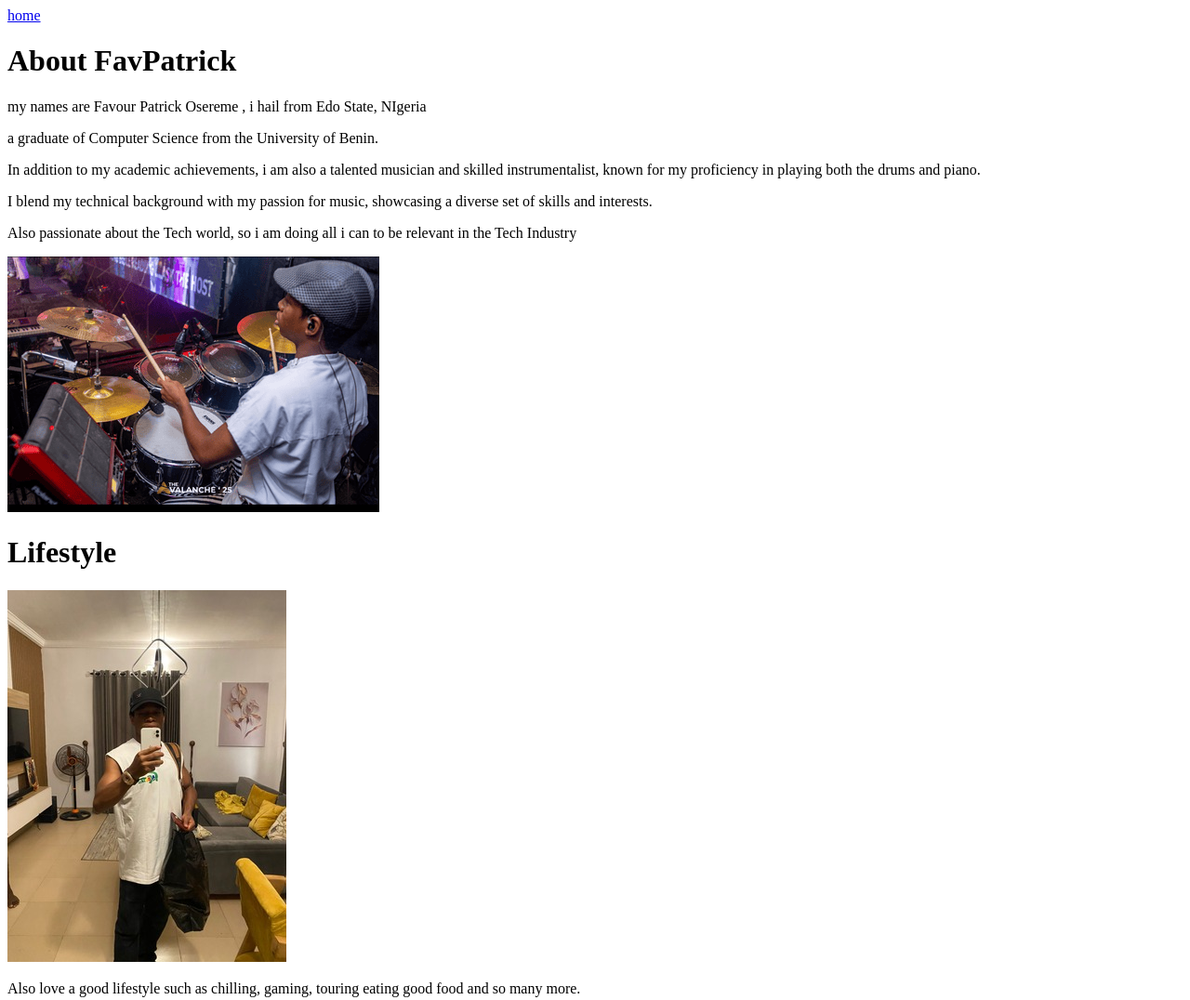
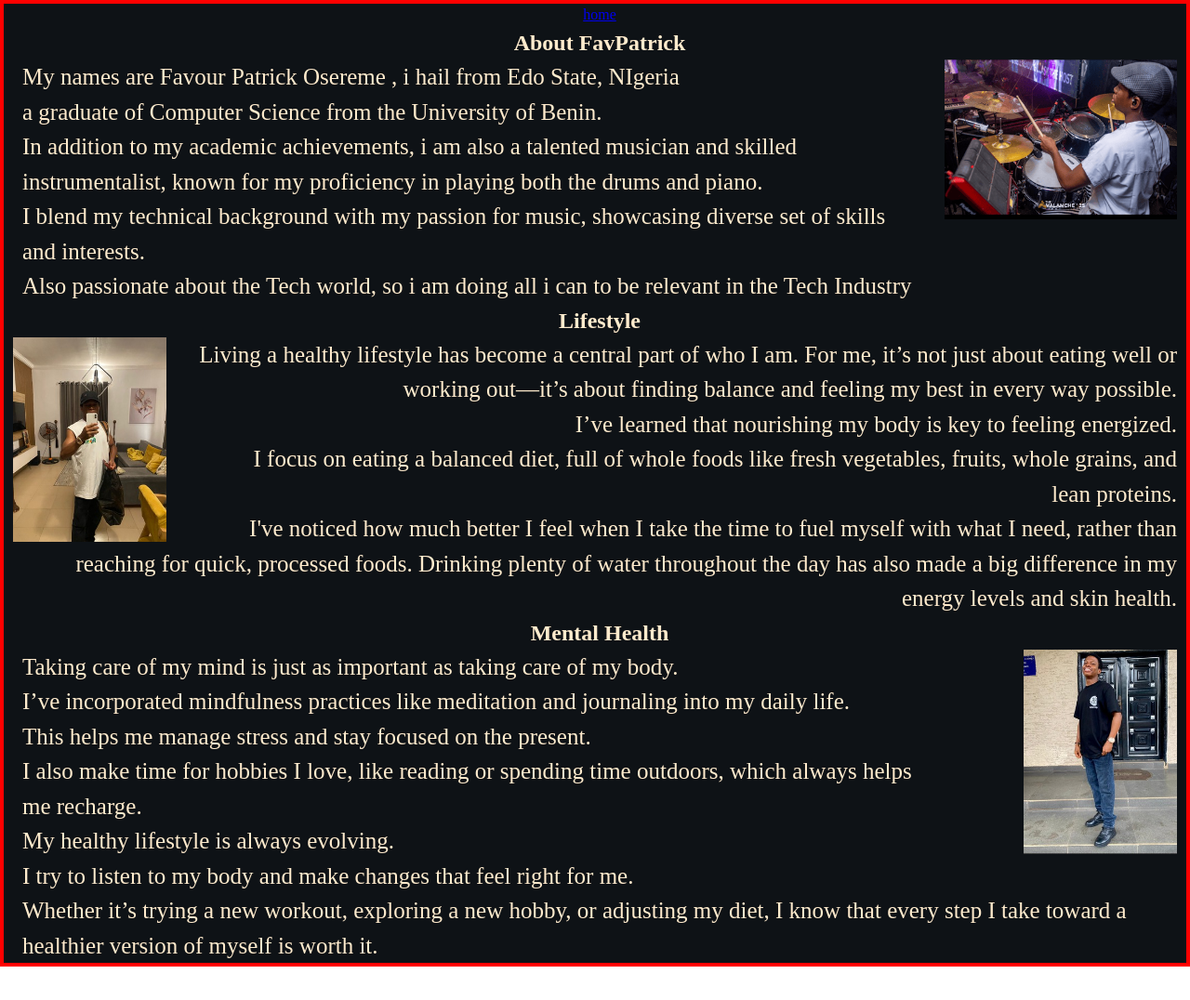
Before and after one commit to Favpatrick01/assignment-2, a plain HTML site: page media.html in a window 1280 px wide. Shown: the top 1076 px of the page at 93% size. After the commit the page ends 1040 px from the top, so only its background shows below. Drawn offline with Linux system fonts and the light colour scheme.

Commit message:
added new files

```diff
--- a/media.html
+++ b/media.html
@@ -3,31 +3,61 @@
 <head>
     <meta charset="UTF-8">
     <meta name="viewport" content="width=device-width, initial-scale=1.0">
+<link rel="stylesheet" href="style.css">
 
     <title>About Favptrick</title>
 </head>
+
 <body>
+  <div class="container">
+  <!-- start body Section-->
+  <section>
+    <div>
+      <div class="headlink">
     <a href="index.html">home</a>
+  </div>
     <h1>About FavPatrick</h1>
-    <p>my names are Favour Patrick Osereme , i hail from Edo State, NIgeria</p>
+
+    <div class="p1">
+      <div class="img1">
+        <img src="IMG_9690 (1).png" alt="favpatrick on drums" style="max-width: 250px;"/>
+        </div>
+    <p>My names are Favour Patrick Osereme , i hail from Edo State, NIgeria</p>
 <p> a graduate of Computer Science from the University of Benin. </p>
   <p>  In addition to my academic achievements, i am also a talented musician and skilled instrumentalist,
     known for my proficiency in playing both the drums and piano. </p>
-   <p> I blend my technical background with my passion for music, showcasing a diverse set of skills and interests.</p>
+   <p> I blend my technical background with my passion for music, showcasing diverse set of skills and interests.</p>
     <p>Also passionate about the Tech world, so i am doing all i can to be relevant in the Tech Industry</p>
+  </div>
 
-    <img src="IMG_9690 (1).png" alt="favpatrick on drums"/>
-
-    <h1>Lifestyle</h1>
-    <img src="lifestyle (1).jpg" alt="favpatrick ">
-    <p>Also love a good lifestyle such as chilling, gaming, touring eating good food and so many more.</p>
-
-    <video width="320" height="240" controls>
-        <source src="beach.mp4" type="video/mp4">
-
-      Your browser does not support the video tag.
-      </video>
-
-
+  <div>
+    <h1 >Lifestyle</h1>
+    <div class="img2">
+      <img src="lifestyle (1).jpg" alt="favpatrick " style="max-width: 250px;" height="220px;">
+    </div>
+    <div class="p2">
+      <p>Living a healthy lifestyle has become a central part of who I am. For me, it’s not just about eating well or working out—it’s about finding balance and feeling my best in every way possible.</p>
+      <p>I’ve learned that nourishing my body is key to feeling energized.</p>
+        <p>I focus on eating a balanced diet, full of whole foods like fresh vegetables, fruits, whole grains, and lean proteins.</p>
+        <p>I've noticed how much better I feel when I take the time to fuel myself with what I need, rather than reaching for quick, processed foods.
+         Drinking plenty of water throughout the day has also made a big difference in my energy levels and skin health.</p>
+    </div>
+    <h1>Mental Health</h1>
+     <div class="img3">
+      <img src="happyme.jpg" alt="favpatrick " style="max-width: 250px;" height="220px;">
+     </div>
+     <div class="p1">
+     <p> Taking care of my mind is just as important as taking care of my body. </p>
+     <p> I’ve incorporated mindfulness practices like meditation and journaling into my daily life.</p>
+      <p> This helps me manage stress and stay focused on the present. </p>
+      <p>I also make time for hobbies I love, like reading or spending time outdoors, which always helps me recharge.</p>
+      <p>My healthy lifestyle is always evolving. </p>
+     <p>I try to listen to my body and make changes that feel right for me.</p>
+      <p> Whether it’s trying a new workout, exploring a new hobby, or adjusting my diet, I know that every step I take toward a healthier version of myself is worth it.</p>
+     </div>
+  </div>
+    </section>
+     <!-- End body Section-->
+    </div>
 </body>
 </html>
--- /dev/null
+++ b/style.css
@@ -0,0 +1,85 @@
+ /* START CSS RESET*/
+/* 1. Use a more-intuitive box-sizing model */
+*, *::before, *::after {
+    box-sizing: border-box;
+  }
+  /* 2. Remove default margin */
+  * {
+    margin: 0;
+  }
+  body {
+    /* 3. Add accessible line-height */
+    line-height: 1.5;
+    /* 4. Improve text rendering */
+    -webkit-font-smoothing: antialiased;
+  }
+  /* 5. Improve media defaults */
+  img, picture, video, canvas, svg {
+    display: block;
+    max-width: 100%;
+  }
+  /* 6. Inherit fonts for form controls */
+  input, button, textarea, select {
+    font: inherit;
+  }
+  /* 7. Avoid text overflows */
+  p, h1, h2, h3, h4, h5, h6 {
+    overflow-wrap: break-word;
+  }
+  /* 8. Improve line wrapping */
+  p {
+    text-wrap: pretty;
+  }
+  h1, h2, h3, h4, h5, h6 {
+    text-wrap: balance;
+  }
+  /*
+    9. Create a root stacking context
+  */
+  #root, #__next {
+    isolation: isolate;
+  }
+
+    /* END CSS RESET*/
+  div.container{
+
+     border: 4px solid red;
+     font-family: serif;
+     max-width: fit-content;
+     min-width: fit-content;
+     padding-left: 10px;
+     background-color: rgb(14, 18, 22);
+     color: blanchedalmond;
+
+  }
+  h1{
+    text-align: center;
+  }
+  .p1{
+
+    padding-left: 10px;
+    font-size: 25px;
+  }
+  .p2{
+    text-align: right;
+    padding-right: 10px;
+    font-size: 25px;
+  }
+  .img1 {
+    float: right;
+    padding-right: 10px;
+  }
+  .img2{
+   float: left;
+   max-width: 250px;
+   height: 220px;
+  }
+  div.img3{
+    float: right;
+    padding-right:10px;
+
+  }
+  .headlink{
+    text-align: center;
+
+  }
```
Also changed, not shown: happyme.jpg (added).
